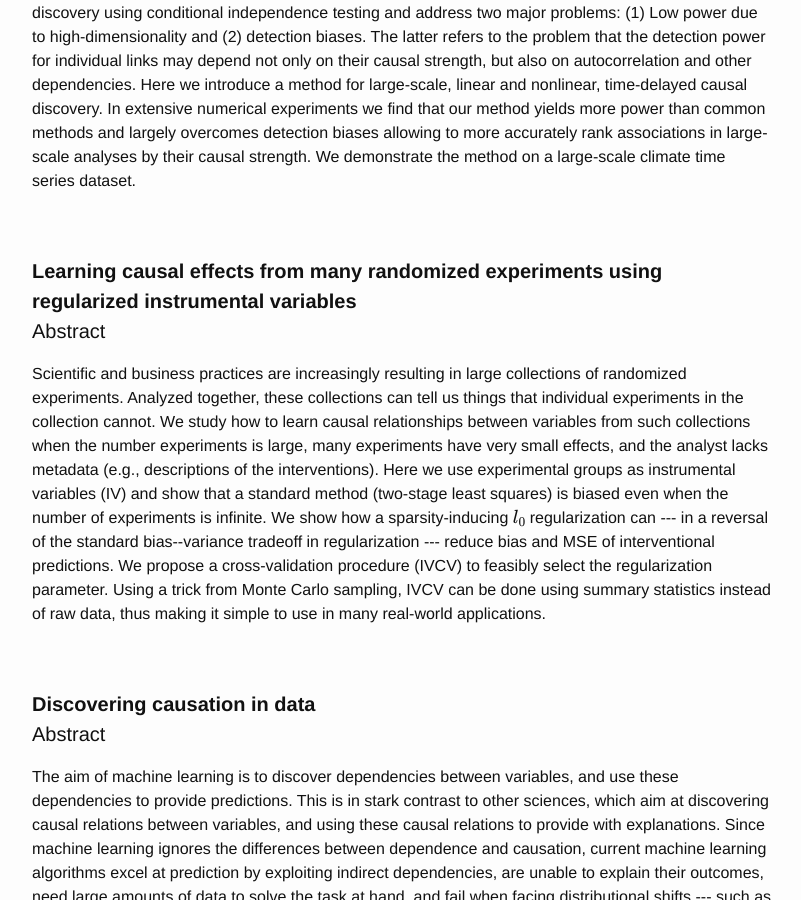
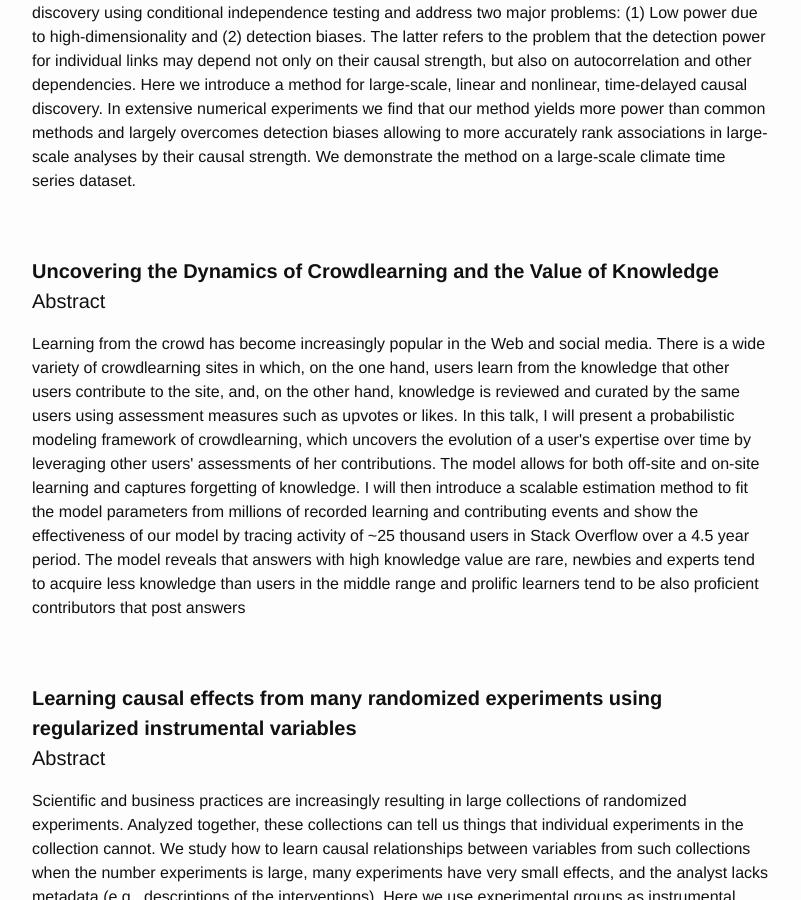
Before and after one commit to dalimeeting/dalimeeting.github.io, a Jekyll site: the page built from _posts/2017-04-20-progresses-ML-causal-inference.md, in a window 1280 px wide and 900 px high, scrolled down 3637 px. Shown: the whole window, without its empty margins (238-1039 px from the left). Built offline with Jekyll 4.4.1, drawn with Linux system fonts in a browser that asks for light colours; formulas are drawn with MathJax 3.

Commit message:
Update 2017-04-20-progresses-ML-causal-inference.md

```diff
--- a/_posts/2017-04-20-progresses-ML-causal-inference.md
+++ b/_posts/2017-04-20-progresses-ML-causal-inference.md
@@ -87,6 +87,7 @@
   youtube:
   start: "18:00"
   end: "18:30"
+  abstract: "Learning from the crowd has become increasingly popular in the Web and social media. There is a wide variety of crowdlearning sites in which, on the one hand, users learn from the knowledge that other users contribute to the site, and, on the other hand, knowledge is reviewed and curated by the same users using assessment measures such as upvotes or likes. In this talk, I will present a probabilistic modeling framework of crowdlearning, which uncovers the evolution of a user's expertise over time by leveraging other users' assessments of her contributions. The model allows for both off-site and on-site learning and captures forgetting of knowledge. I will then introduce a scalable estimation method to fit the model parameters from millions of recorded learning and contributing events and show the effectiveness of our model by tracing activity of ~25 thousand users in Stack Overflow over a 4.5 year period. The model reveals that answers with high knowledge value are rare, newbies and experts tend to acquire less knowledge than users in the middle range and prolific learners tend to be also proficient contributors that post answers"
 - title: "Learning causal effects from many randomized experiments using regularized instrumental variables"
   author:
   - given: Alex
```
